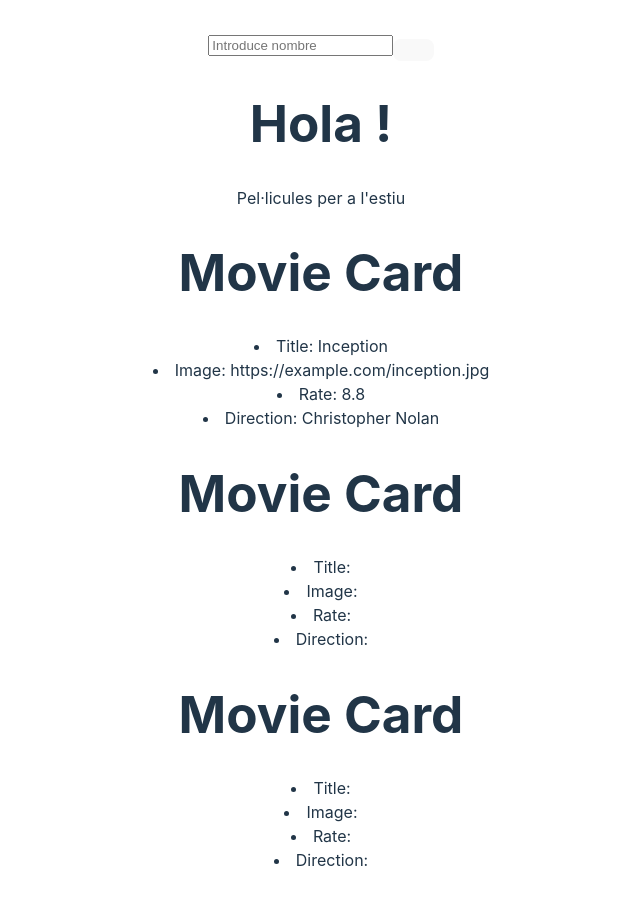
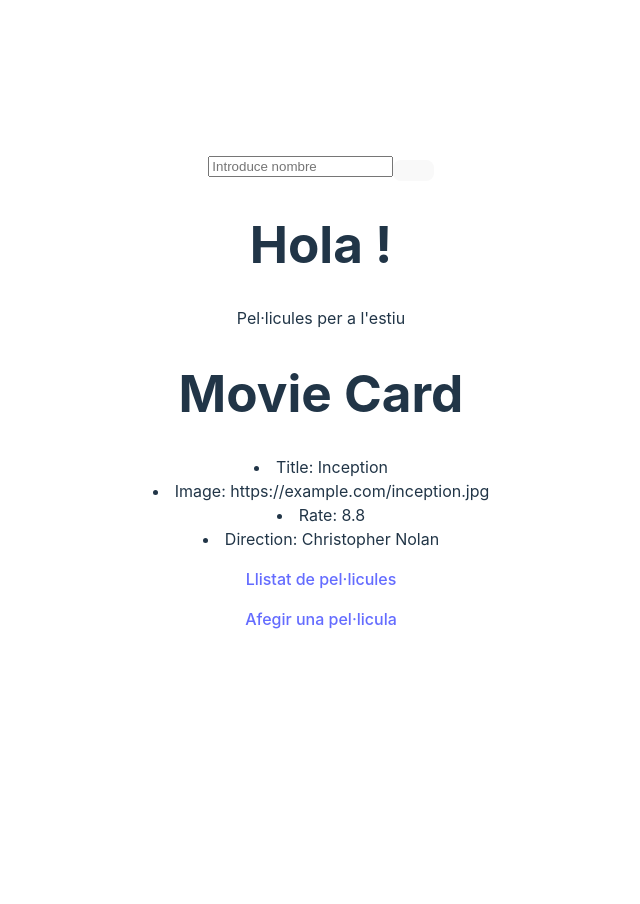
Before and after one commit to jolichh/M6_UF4, a React (Vite) app in the folder Activitat_React/activitat/: page / in a window 1280 px wide. Shown: the whole page, without its empty margins (319-959 px from the left). After the commit the page ends 800 px from the top, so only its background shows below. Built offline with nearby package versions, Linux system fonts and the light colour scheme.

Commit message:
dos cards per a llistar i afegir

```diff
--- a/Activitat_React/activitat/src/App.jsx
+++ b/Activitat_React/activitat/src/App.jsx
@@ -35,8 +35,8 @@ function App() {
 
   return (
     <>
+    <Router>
 
-    <Router>
       <form onSubmit={handleSubmit}>
         <input type="text" name="username" placeholder='Introduce nombre'></input>
         <button type="submit"></button>
@@ -56,7 +56,6 @@ function App() {
       </Routes>
 
     </Router>
-
     </>
   )
 }
--- /dev/null
+++ b/Activitat_React/activitat/src/components/Card.jsx
@@ -0,0 +1,25 @@
+import React from 'react'
+import { Link } from 'react-router-dom'
+
+const Card = ({ title }) => {
+  var ruta = '/movies/'+title;
+  var text = "";
+
+  if (title == 'list') {
+    text = "Llistat de pel·licules";
+  } else if (title == 'add') {
+    text = "Afegir una pel·licula";
+  }
+
+  return (
+    <>
+        <div>
+            <Link to={ruta}>
+                <p>{text}</p>
+            </Link>
+        </div>
+    </>
+  )
+}
+
+export default Card
--- a/Activitat_React/activitat/src/pages/IndexMenu.jsx
+++ b/Activitat_React/activitat/src/pages/IndexMenu.jsx
@@ -1,13 +1,13 @@
 import React from 'react'
 import { useState } from 'react'
-import MovieCard from '../components/MovieCard'
+import Card from '../components/Card'
 
 const IndexMenu = () => {
 
   return (
     <>
-        <MovieCard></MovieCard>
-        <MovieCard></MovieCard>
+        <Card title="list"></Card>
+        <Card title="add"></Card>
     </>
   )
 }
```
